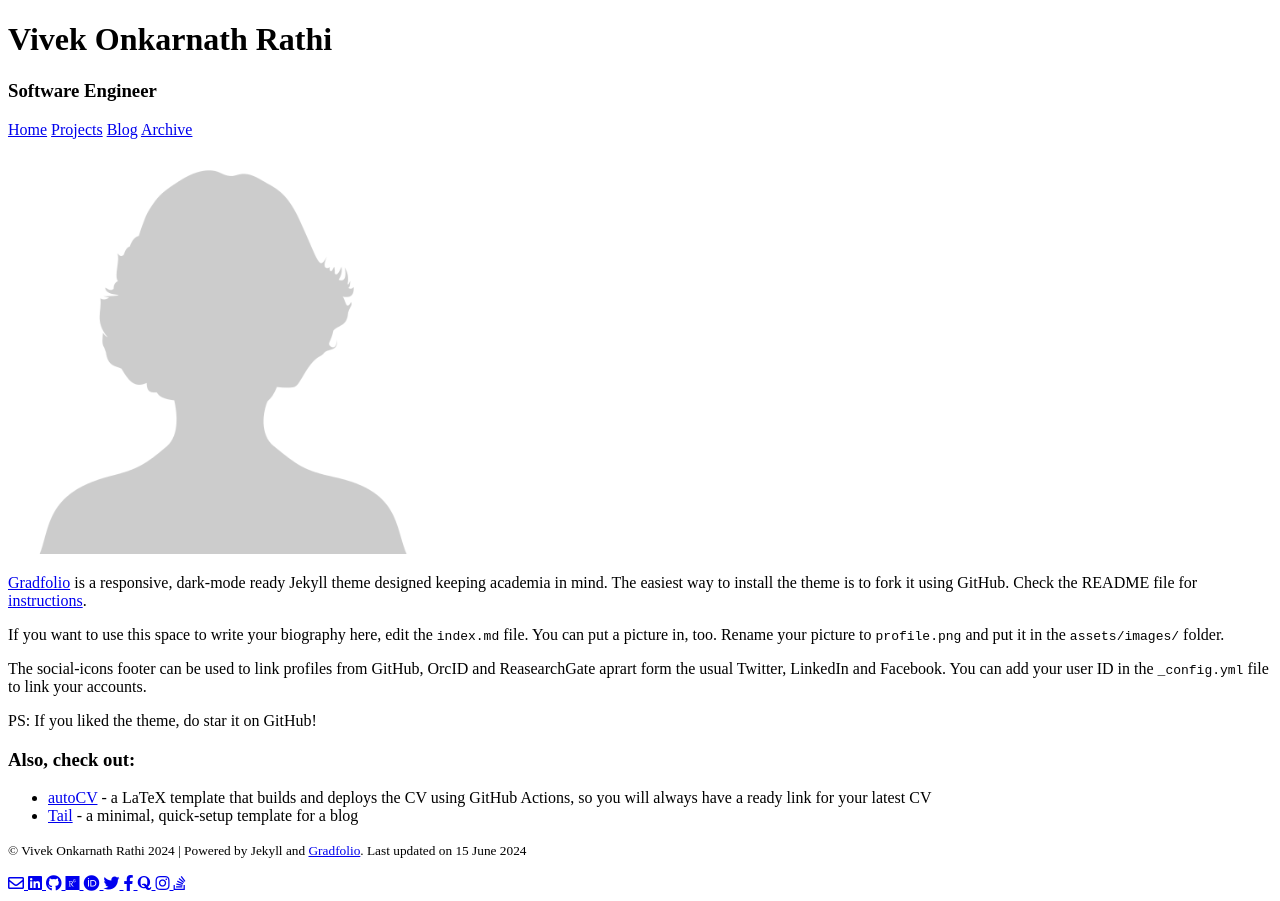
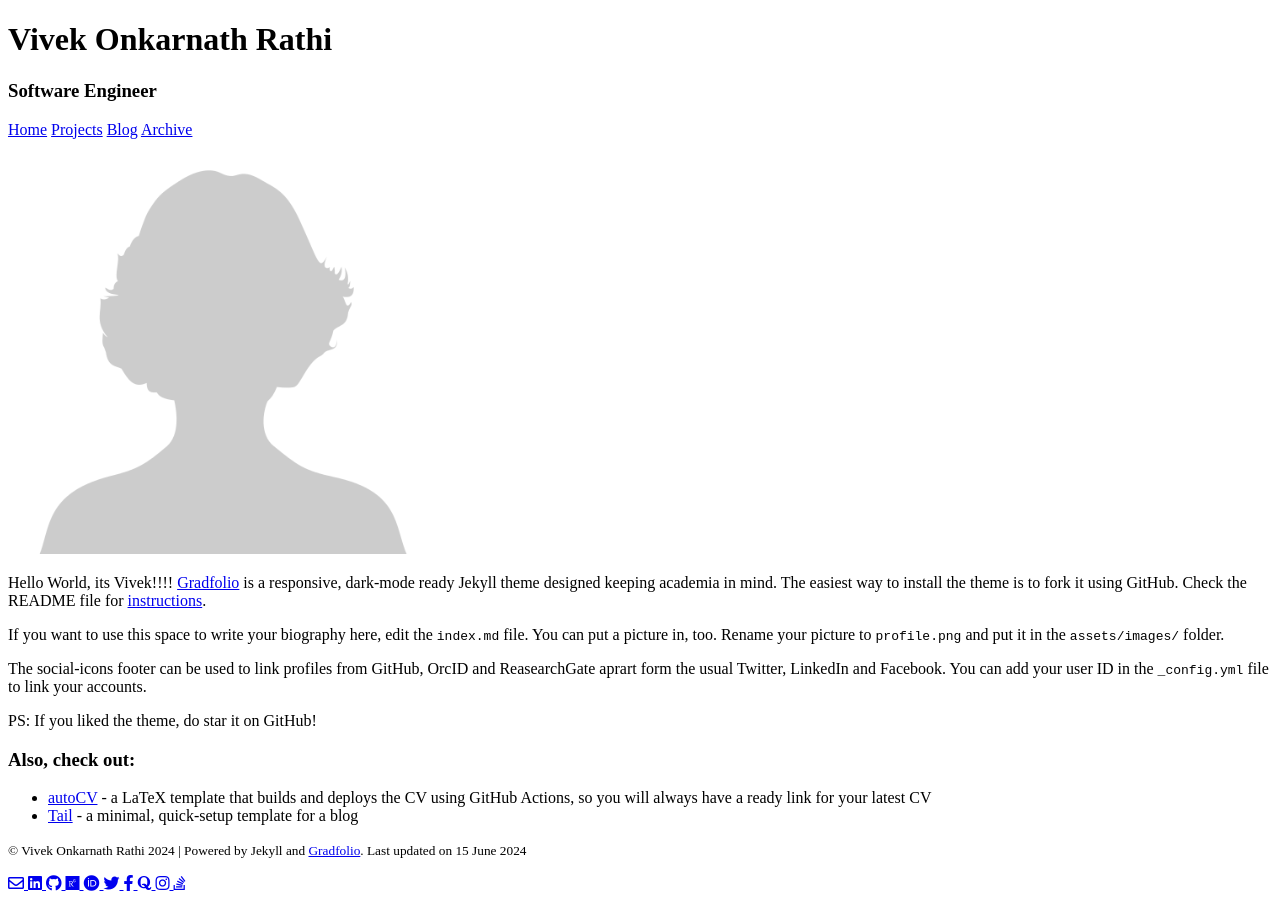
Before and after one commit to vivekrathi14/github.io, a Jekyll site: the page built from index.md, in a window 1280 px wide. Built offline with Jekyll 4.4.1, drawn with Linux system fonts in a browser that asks for light colours; nearby versions of some CDN libraries.

Commit message:
Update index.md to check if site breaks

```diff
--- a/index.md
+++ b/index.md
@@ -7,6 +7,7 @@ profile:
 published: true
 ---
 
+Hello World, its Vivek!!!!
 [Gradfolio](https://github.com/jitinnair1/gradfolio){:target="_blank"} is a responsive, dark-mode ready Jekyll theme designed keeping academia in mind. The easiest way to install the theme is to fork it using GitHub. Check the README file for [instructions](https://github.com/jitinnair1/gradfolio#installation){:target="_blank"}.
 
 If you want to use this space to write your biography here, edit the `index.md` file. You can put a picture in, too. Rename your picture to `profile.png` and put it in the `assets/images/` folder.
```
